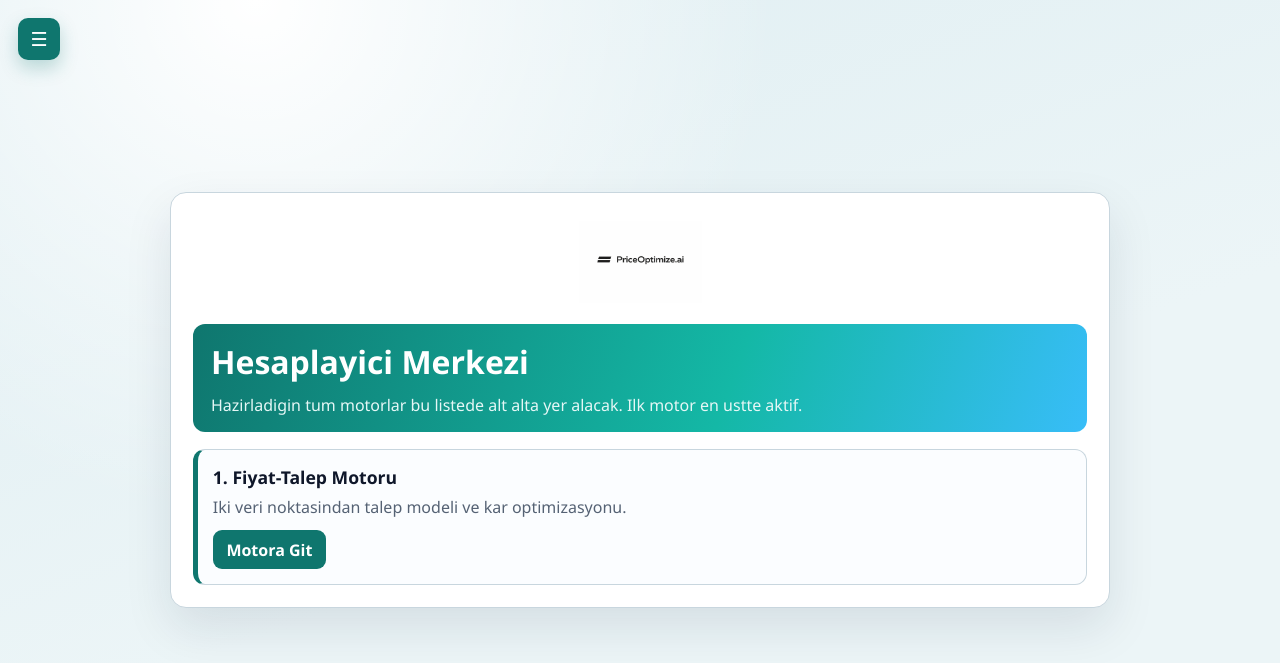
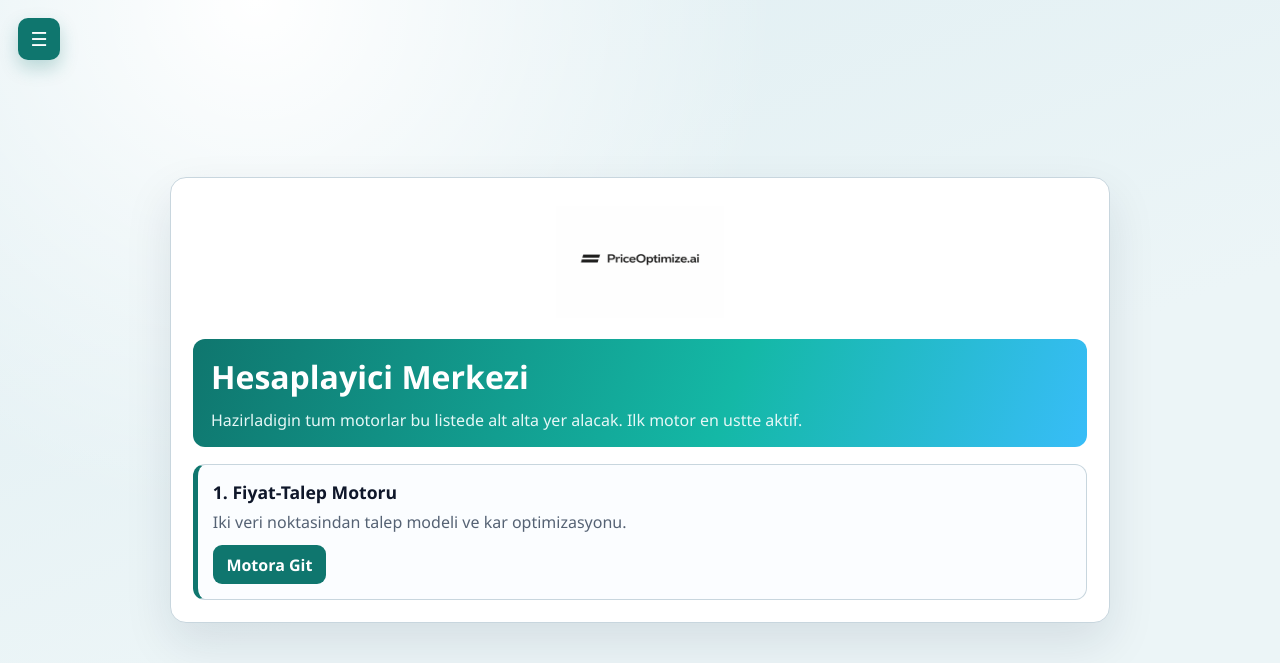
Before and after one commit to ertanatalar/priceoptimize, a Django app: page / in a window 1280 px wide. Shown: the top 663 px of the page. Run offline with Django 5.2, Linux system fonts and the light colour scheme.

Commit message:
Increase header logo size while keeping full logo visible

```diff
--- a/templates/core/home.html
+++ b/templates/core/home.html
@@ -51,13 +51,13 @@
       display: flex;
       align-items: center;
       justify-content: center;
-      min-height: 90px;
+      min-height: 120px;
       margin-bottom: 1rem;
       padding: 0.35rem 0;
     }
     .brand img {
-      width: min(100%, 720px);
-      max-height: 82px;
+      width: min(100%, 960px);
+      max-height: 112px;
       object-fit: contain;
       height: auto;
       display: block;
--- a/templates/core/portal.html
+++ b/templates/core/portal.html
@@ -116,13 +116,13 @@
       display: flex;
       align-items: center;
       justify-content: center;
-      min-height: 90px;
+      min-height: 120px;
       margin-bottom: 1rem;
       padding: 0.35rem 0;
     }
     .brand img {
-      width: min(100%, 720px);
-      max-height: 82px;
+      width: min(100%, 960px);
+      max-height: 112px;
       object-fit: contain;
       height: auto;
       display: block;
```
